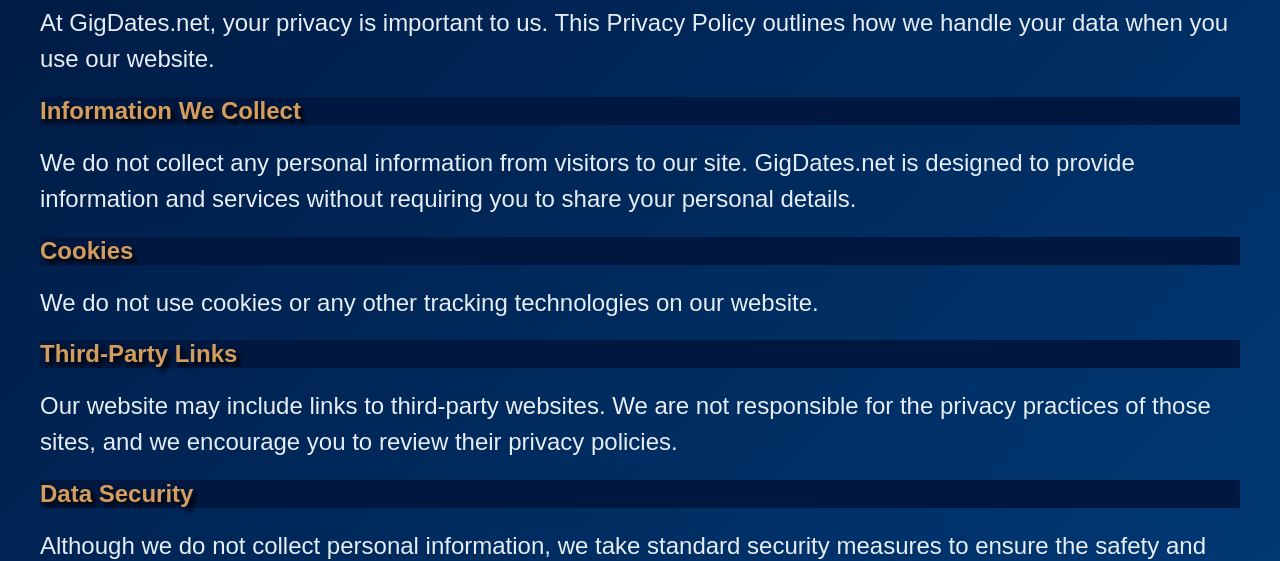
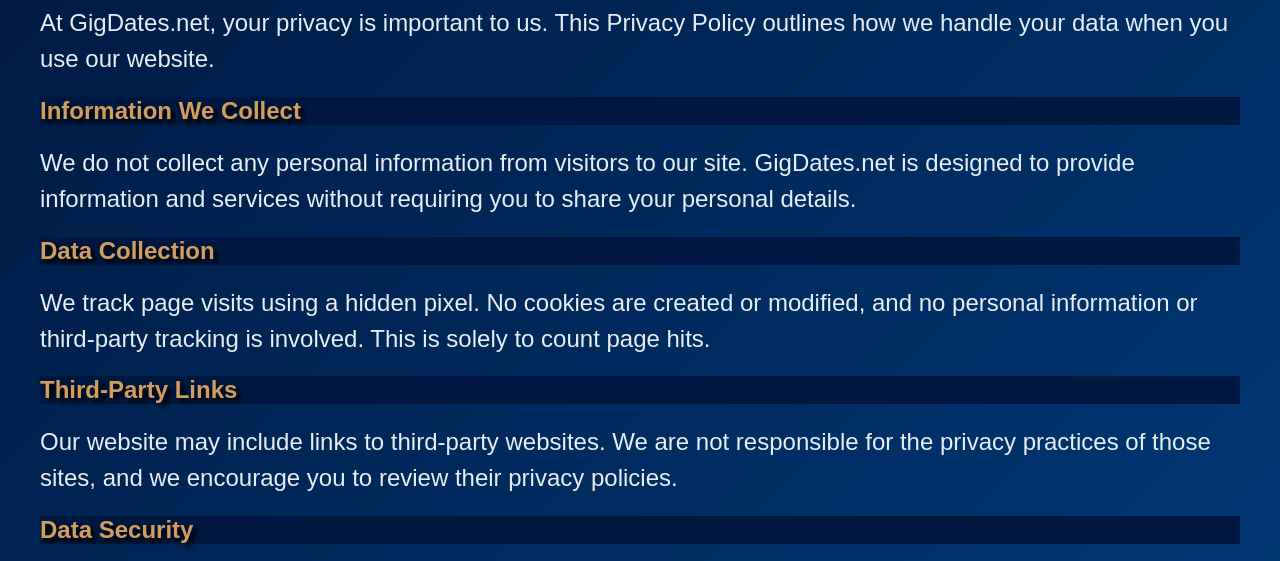
Before and after one commit to mantis-gdn/gigdates-serverless, a website: page public/privacy-policy.html in a window 1280 px wide. Shown: the part 206-767 px from the top of the page. Drawn offline with Linux system fonts and the light colour scheme.

Commit message:
feat: update privacy policy to clarify data collection practices and remove cookie references

```diff
--- a/public/privacy-policy.html
+++ b/public/privacy-policy.html
@@ -33,9 +33,9 @@
             without requiring you to share your personal details.
         </p>
 
-        <h2>Cookies</h2>
+        <h2>Data Collection</h2>
         <p>
-            We do not use cookies or any other tracking technologies on our website.
+            We track page visits using a hidden pixel. No cookies are created or modified, and no personal information or third-party tracking is involved. This is solely to count page hits.
         </p>
 
         <h2>Third-Party Links</h2>
```
